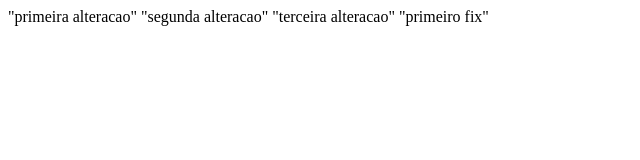
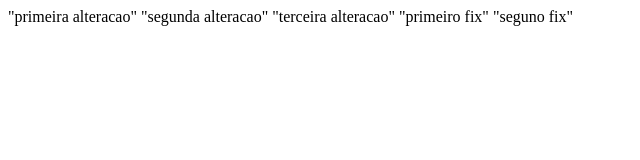
Before and after one commit to valbsonail/git, a plain HTML site: page index.html in a window 1280 px wide. Shown: the full height of the page, 0-640 px from the left. Drawn offline with Linux system fonts and the light colour scheme.

Commit message:
segundo fix

```diff
--- a/index.html
+++ b/index.html
@@ -5,5 +5,6 @@
         "segunda alteracao"
         "terceira alteracao"
         "primeiro fix"
+        "seguno fix"
     </body>
 </html>
```
